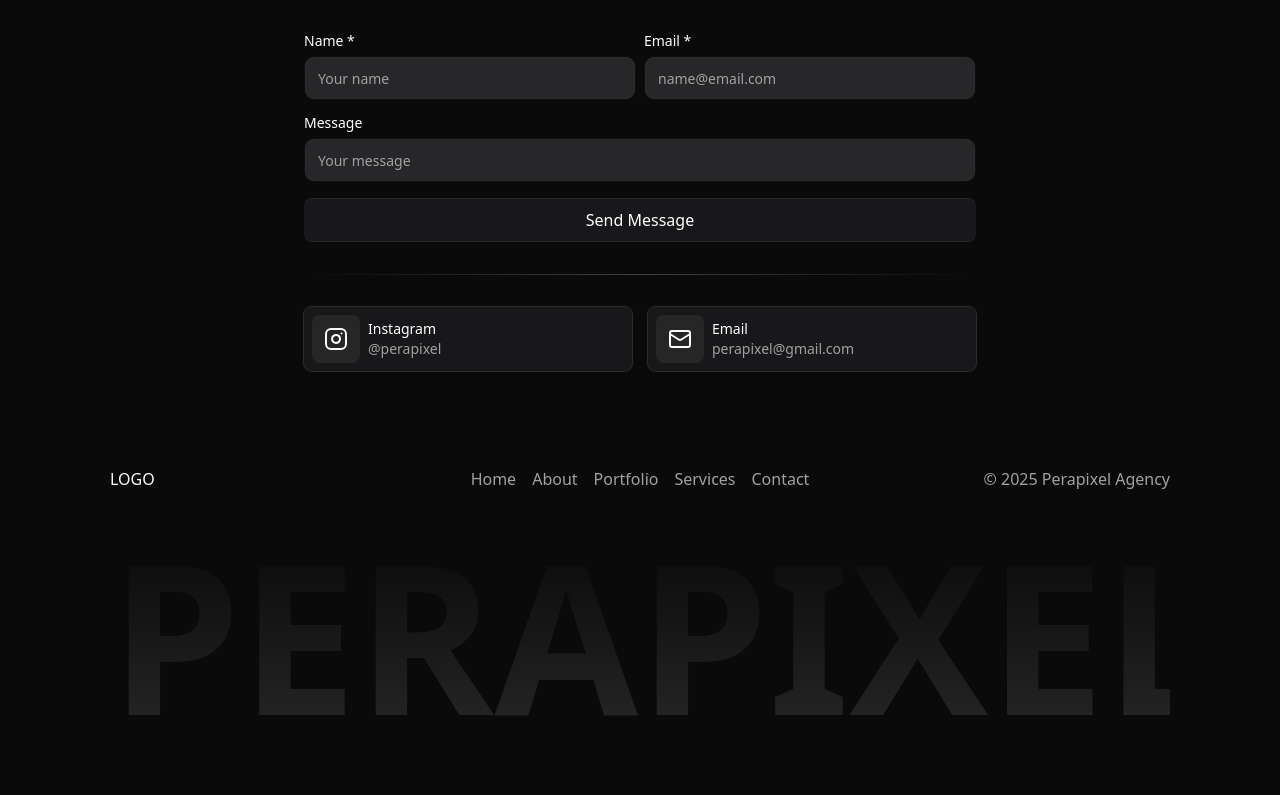
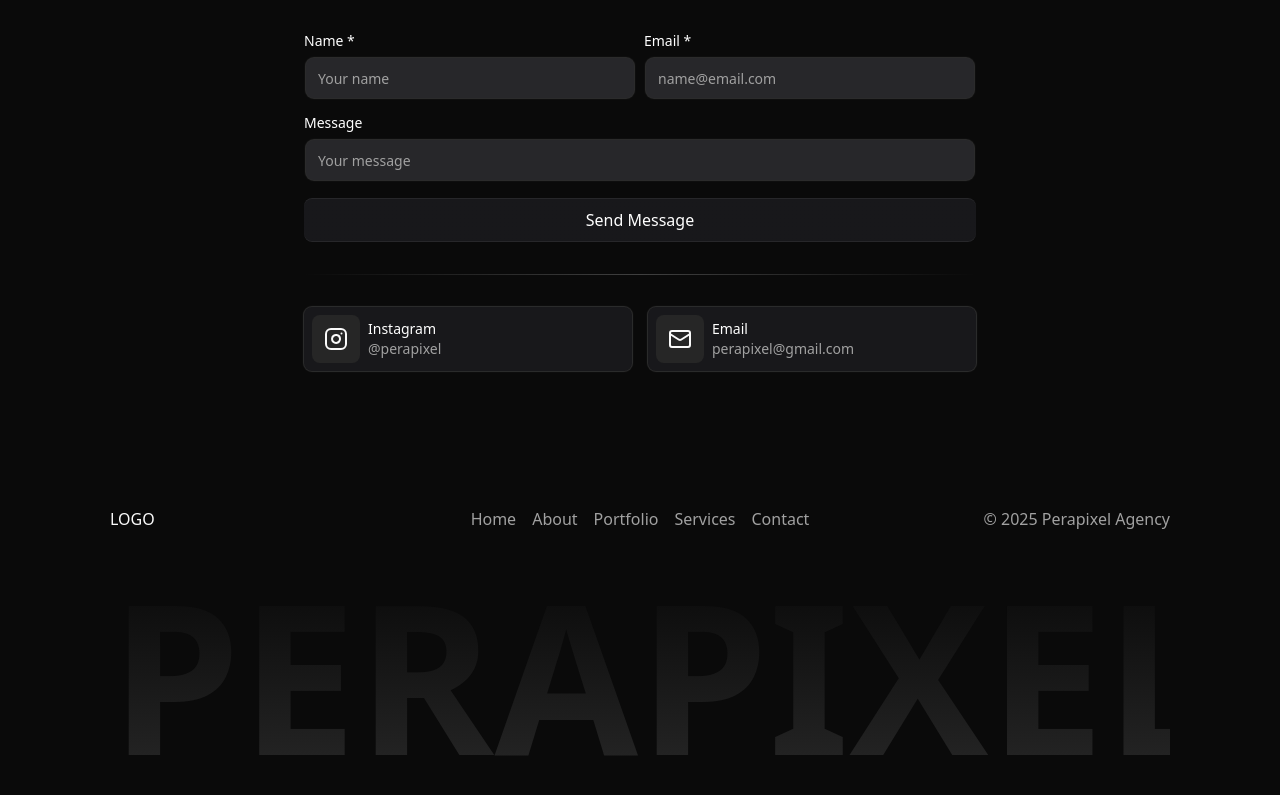
Before and after one commit to abdallanoor/pera-pixel, a Next.js app: page / in a window 1280 px wide. Shown: the part 5127-5922 px from the top of the page. Built offline with nearby package versions, Linux system fonts and the light colour scheme.

Commit message:
fix: add padding to footer container for improved spacing

```diff
--- a/components/Footer.tsx
+++ b/components/Footer.tsx
@@ -11,7 +11,7 @@ export default function Footer() {
     }, 300);
   };
   return (
-    <footer className="container">
+    <footer className="container py-10">
       <div className="flex items-center justify-between gap-4 flex-col lg:flex-row py-10">
         <div className="flex-1">
           <p className="font-medium">LOGO</p>
```
